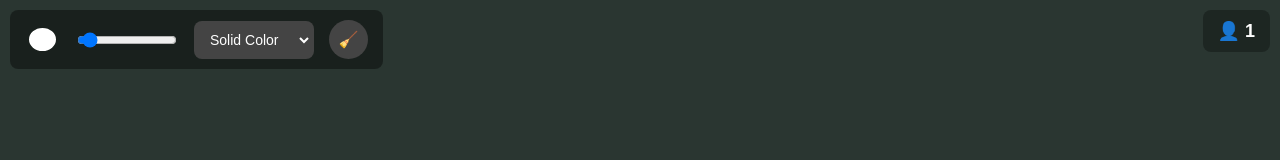
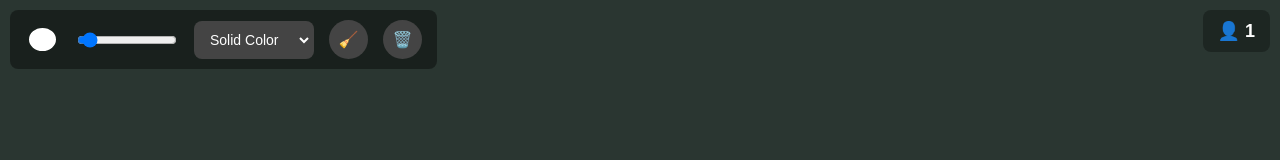
Before and after one commit to Pneumatic-Steel/Chalk-Live, a website: page index.html in a window 1280 px wide. Drawn offline with nearby package versions, Linux system fonts and the light colour scheme.

Commit message:
Update index.html

```diff
--- a/index.html
+++ b/index.html
@@ -11,7 +11,6 @@
         <input type="color" id="color-picker" value="#ffffff" title="Choose Color">
         <input type="range" id="brush-size" min="1" max="50" value="4" title="Brush Size">
 
-        <!-- The new effect dropdown -->
         <select id="brush-effect" title="Brush Effect">
             <option value="none">Solid Color</option>
             <option value="rainbow">🌈 Rainbow</option>
@@ -21,6 +20,9 @@
         </select>
 
         <div class="tool-btn" id="eraser-btn" title="Eraser">🧹</div>
+
+        <!-- The new Clear All button -->
+        <div class="tool-btn" id="clear-btn" title="Clear Board">🗑️</div>
     </div>
 
     <div id="counter">👤 <span id="user-count">1</span></div>
```
